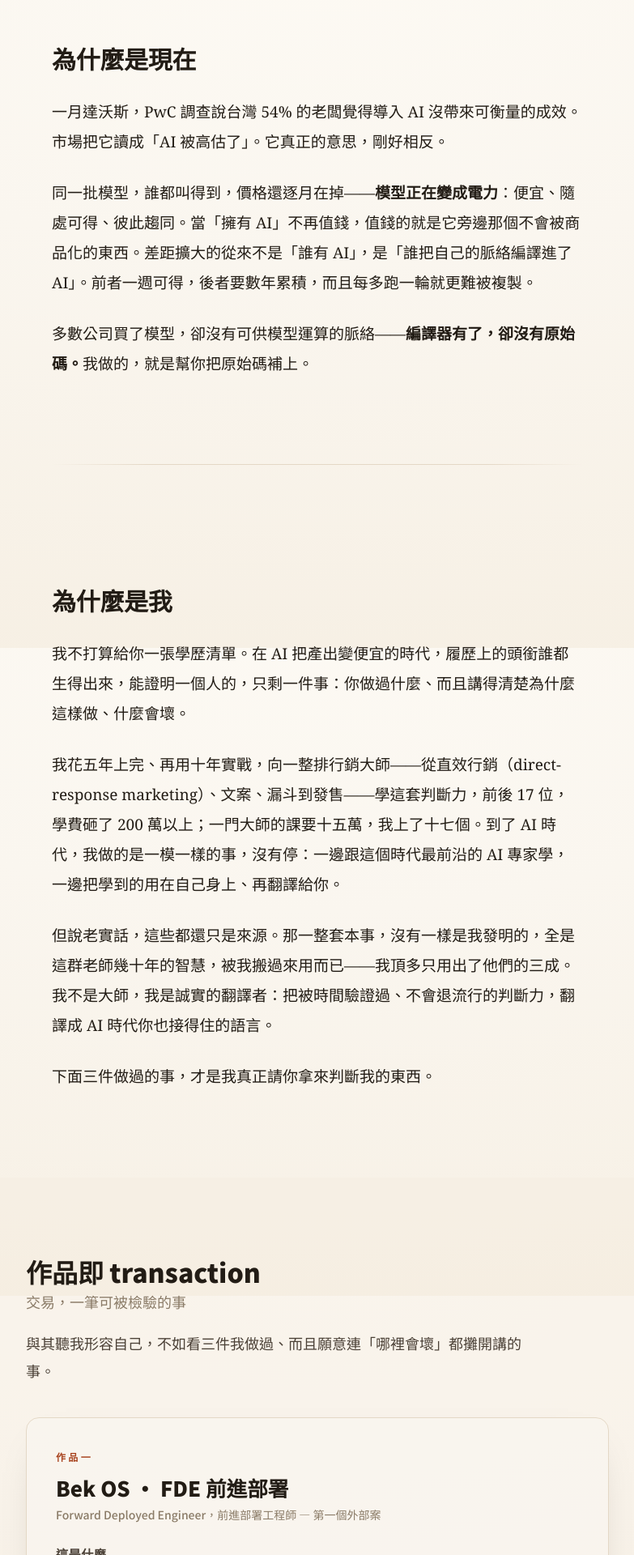
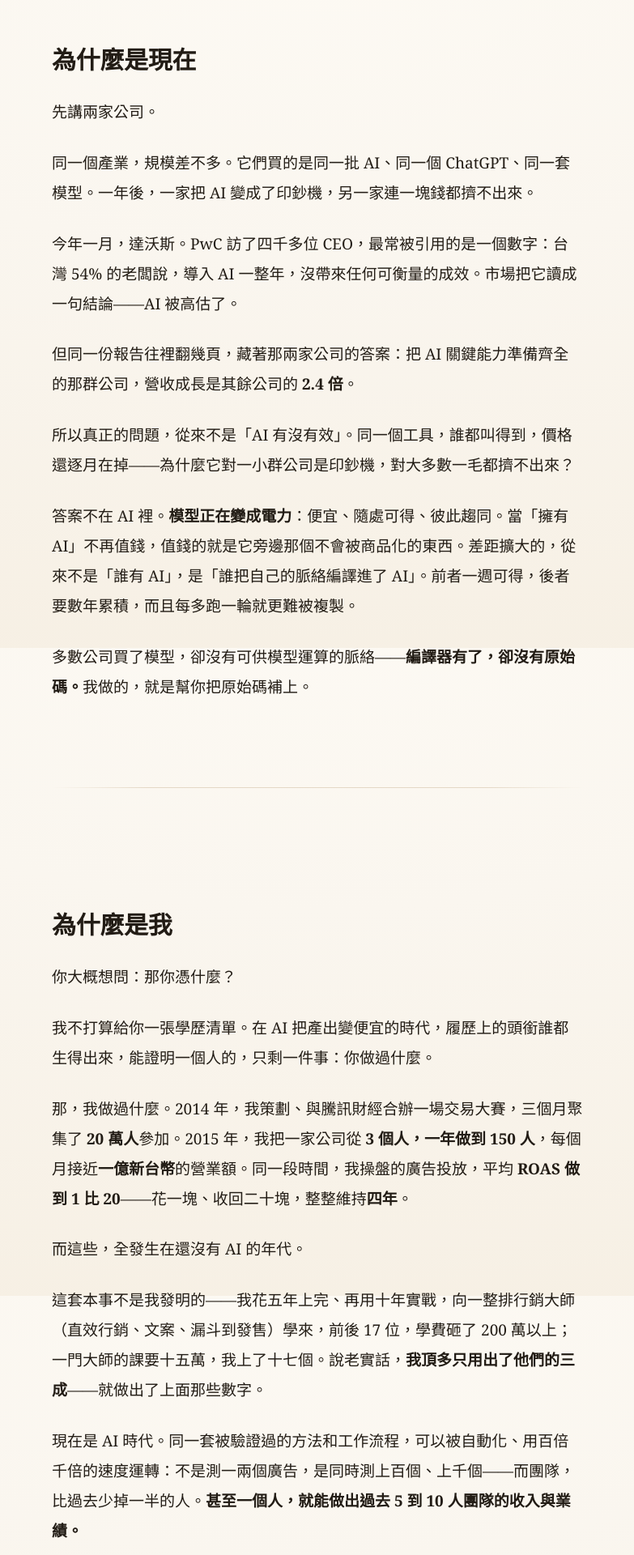
Before and after one commit to andysean99/www-bekhelpme, a Next.js app: page / in a window 1280 px wide. Shown: the part 800-2720 px from the top of the page at 81% size, without its empty margins (248-1031 px from the left). Built offline with nearby package versions, Linux system fonts and the light colour scheme.

Commit message:
copy: 第三版 — 真實戰績/6-14日期/刪什麼會被打/Cal.com/價格錨/使命

```diff
--- a/app/page.tsx
+++ b/app/page.tsx
@@ -55,11 +55,21 @@ export default function Home() {
         <section className="prose-letter py-16 sm:py-20">
           <Reveal>
             <h2>為什麼是現在</h2>
+            <p>先講兩家公司。</p>
             <p>
-              一月達沃斯，PwC 調查說台灣 54% 的老闆覺得導入 AI 沒帶來可衡量的成效。市場把它讀成「AI 被高估了」。它真正的意思，剛好相反。
+              同一個產業，規模差不多。它們買的是同一批 AI、同一個 ChatGPT、同一套模型。一年後，一家把 AI 變成了印鈔機，另一家連一塊錢都擠不出來。
             </p>
             <p>
-              同一批模型，誰都叫得到，價格還逐月在掉——<strong>模型正在變成電力</strong>：便宜、隨處可得、彼此趨同。當「擁有 AI」不再值錢，值錢的就是它旁邊那個不會被商品化的東西。差距擴大的從來不是「誰有 AI」，是「誰把自己的脈絡編譯進了 AI」。前者一週可得，後者要數年累積，而且每多跑一輪就更難被複製。
+              今年一月，達沃斯。PwC 訪了四千多位 CEO，最常被引用的是一個數字：台灣 54% 的老闆說，導入 AI 一整年，沒帶來任何可衡量的成效。市場把它讀成一句結論——AI 被高估了。
+            </p>
+            <p>
+              但同一份報告往裡翻幾頁，藏著那兩家公司的答案：把 AI 關鍵能力準備齊全的那群公司，營收成長是其餘公司的 <strong>2.4 倍</strong>。
+            </p>
+            <p>
+              所以真正的問題，從來不是「AI 有沒有效」。同一個工具，誰都叫得到，價格還逐月在掉——為什麼它對一小群公司是印鈔機，對大多數一毛都擠不出來？
+            </p>
+            <p>
+              答案不在 AI 裡。<strong>模型正在變成電力</strong>：便宜、隨處可得、彼此趨同。當「擁有 AI」不再值錢，值錢的就是它旁邊那個不會被商品化的東西。差距擴大的，從來不是「誰有 AI」，是「誰把自己的脈絡編譯進了 AI」。前者一週可得，後者要數年累積，而且每多跑一輪就更難被複製。
             </p>
             <p>
               多數公司買了模型，卻沒有可供模型運算的脈絡——<strong>編譯器有了，卻沒有原始碼。</strong>我做的，就是幫你把原始碼補上。
@@ -73,16 +83,23 @@ export default function Home() {
         <section className="prose-letter py-16 sm:py-20">
           <Reveal>
             <h2>為什麼是我</h2>
+            <p>你大概想問：那你憑什麼？</p>
             <p>
-              我不打算給你一張學歷清單。在 AI 把產出變便宜的時代，履歷上的頭銜誰都生得出來，能證明一個人的，只剩一件事：你做過什麼、而且講得清楚為什麼這樣做、什麼會壞。
+              我不打算給你一張學歷清單。在 AI 把產出變便宜的時代，履歷上的頭銜誰都生得出來，能證明一個人的，只剩一件事：你做過什麼。
             </p>
             <p>
-              我花五年上完、再用十年實戰，向一整排行銷大師——從直效行銷（direct-response marketing）、文案、漏斗到發售——學這套判斷力，前後 17 位，學費砸了 200 萬以上；一門大師的課要十五萬，我上了十七個。到了 AI 時代，我做的是一模一樣的事，沒有停：一邊跟這個時代最前沿的 AI 專家學，一邊把學到的用在自己身上、再翻譯給你。
+              那，我做過什麼。2014 年，我策劃、與騰訊財經合辦一場交易大賽，三個月聚集了 <strong>20 萬人</strong>參加。2015 年，我把一家公司從 <strong>3 個人，一年做到 150 人</strong>，每個月接近<strong>一億新台幣</strong>的營業額。同一段時間，我操盤的廣告投放，平均 <strong>ROAS 做到 1 比 20</strong>——花一塊、收回二十塊，整整維持<strong>四年</strong>。
+            </p>
+            <p>而這些，全發生在還沒有 AI 的年代。</p>
+            <p>
+              這套本事不是我發明的——我花五年上完、再用十年實戰，向一整排行銷大師（直效行銷、文案、漏斗到發售）學來，前後 17 位，學費砸了 200 萬以上；一門大師的課要十五萬，我上了十七個。說老實話，<strong>我頂多只用出了他們的三成</strong>——就做出了上面那些數字。
             </p>
             <p>
-              但說老實話，這些都還只是來源。那一整套本事，沒有一樣是我發明的，全是這群老師幾十年的智慧，被我搬過來用而已——我頂多只用出了他們的三成。我不是大師，我是誠實的翻譯者：把被時間驗證過、不會退流行的判斷力，翻譯成 AI 時代你也接得住的語言。
+              現在是 AI 時代。同一套被驗證過的方法和工作流程，可以被自動化、用百倍千倍的速度運轉：不是測一兩個廣告，是同時測上百個、上千個——而團隊，比過去少掉一半的人。<strong>甚至一個人，就能做出過去 5 到 10 人團隊的收入與業績。</strong>
             </p>
-            <p>下面三件做過的事，才是我真正請你拿來判斷我的東西。</p>
+            <p>
+              我不是大師，我是誠實的翻譯者：把這套被時間驗證、不會退流行的判斷力，翻譯成 AI 時代你也接得住的語言。空口無憑——下面三件事，才是我真正請你拿來檢驗我的證據。
+            </p>
           </Reveal>
         </section>
       </main>
@@ -121,7 +138,7 @@ export default function Home() {
                     label: "為何這樣做",
                     body: (
                       <>
-                        因為這件事我做過一次，只是換了媒介。我在一家 150 人的電話行銷公司做過管理、培訓、廣告投放、名單轉化與話術流程優化——把單一業務的銷售判斷拆解、標準化成全隊跑得動的流程，<strong>把人均月業績從 45 萬做到 450 萬</strong>，人均產值十倍。這套校準器是同一個動作：把老闆腦中的判斷拆出來，變成新人也接得住的系統。所以我對外賣的是為結果負責的部署，不是賣一套聽不懂的「平台」；也因為我清楚瓶頸在哪，刻意先做判斷校準、不先做花俏的儀表板——中小企業最值錢的判斷，鎖在老闆和少數老兵腦中。
+                        因為這件事我做過一次，只是換了媒介。上面那家公司，我做的就是把一支業務團隊的銷售判斷拆解、標準化成全隊跑得動的流程——讓<strong>人均產值翻了十倍</strong>。這套校準器是同一個動作：把老闆腦中的判斷拆出來，變成新人也接得住的系統。所以我對外賣的是為結果負責的部署，不是賣一套聽不懂的「平台」；也因為我清楚瓶頸在哪，刻意先做判斷校準、不先做花俏的儀表板——中小企業最值錢的判斷，鎖在老闆和少數老兵腦中。
                       </>
                     ),
                   },
@@ -173,13 +190,10 @@ export default function Home() {
                     label: "為何這樣做",
                     body: (
                       <>
-                        因為這套東西不是我發明的，也不是我憑空想的——兩邊我都站。一邊，我花五年上完、再用十年實戰，向
-                        17
-                        位大師學行銷的判斷力（直效行銷、文案、漏斗到發售），學費砸了 200
-                        萬以上；一門大師的課要十五萬，我上了十七個。另一邊，我不是只會轉述：這套漏斗與名單的本事，我自己拿真錢驗過——<strong>操盤每月 1,200 萬的廣告預算，做到 20 倍的廣告投報</strong>（ROAS，廣告投資報酬率）：花一塊收回二十塊。所以這四天你拿到的，是大師扛原理、我的投放履歷扛「它真的會把陌生流量變成成交」、再用
-                        AI
-                        把整套翻譯成你現在跑得起來的步驟。市面上多數 AI
-                        課教工具，工具幾個月就過期；我教的是被驗過幾十年、再被我親手用真錢驗過一次的判斷力。
+                        因為這套方法不是新的，也不是只有我用得動。早在 2007 到 2012
+                        年，它就成就了一批老闆——其中有人做到月入百萬、月入千萬。四天課，是把這套被十幾年驗證過的成交邏輯，翻譯成
+                        AI 時代你今天就能跑的版本。市面上多數 AI
+                        課教工具，工具幾個月就過期；這套判斷力，被驗過幾十年。
                       </>
                     ),
                   },
@@ -195,8 +209,7 @@ export default function Home() {
                     label: "我學到什麼",
                     body: (
                       <>
-                        （首梯 2026 年 7
-                        月才開課，帶課心得待累積。先放開課前的設計判斷：）我把它設計成四天走完一條完整的線、而不是拆成零散技巧，是因為我自己踩過——學了一堆單點技巧卻接不起來，等於沒學。無限次複訓也是刻意的：這套東西第一次聽懂、和真的做出來，中間隔著好幾次回來重看，我把那幾次也算進這堂課裡。
+                        我把它設計成四天走完一條完整的線、而不是拆成零散技巧，是因為我自己踩過——學了一堆單點技巧卻接不起來，等於沒學。無限次複訓也是刻意的：這套東西第一次聽懂、和真的做出來，中間隔著好幾次回來重看，我把那幾次也算進這堂課裡。
                       </>
                     ),
                   },
@@ -204,7 +217,9 @@ export default function Home() {
                     label: "成效",
                     body: (
                       <>
-                        首梯進行中，學員成果待累積，量到再補。見證目前來自真實上過課的早期學員，不誇大為已結算的成果。
+                        四天 AI 創業課首梯 2026 年 6 月 14
+                        日開課、已在進行，下一梯 7
+                        月；學員的完整成果還在結算中。下面的見證，來自真實上過課的早期學員，不誇大為已驗證數字。
                       </>
                     ),
                   },
@@ -241,20 +256,7 @@ export default function Home() {
                       <>
                         我刻意不從「AI
                         很強、快用這些工具」開始，而是從一個大家都讀過、而且讀錯的數字翻起——因為要說服一個老闆，攻擊他沒看過的新東西沒用，鬆動他自以為懂的舊結論才有用。我也刻意不靠單一來源：PwC、MIT、McKinsey
-                        三份各自獨立的數據疊起來，論點才不是我一個人的嘴。再搬兩段歷史（1890
-                        年代工廠電氣化、Solow 的生產力悖論，Solow productivity
-                        paradox）和一家台灣公司（大江生醫的「生物挖礦」），是要讓讀者沒辦法說「那是矽谷的事」。最後我選擇把文章收在一句不舒服的話上——這道鴻溝幾乎完全是你自己造成的——而不是收在一句好賣的口號上。
-                      </>
-                    ),
-                  },
-                  {
-                    label: "什麼會被打",
-                    body: (
-                      <>
-                        這篇最容易被打的地方我自己清楚。第一，「上一次鴻溝花二十年、這次只剩三年」是推測不是事實，窗口可能更慢；萬一模型強到脈絡（context，公司專屬的判斷與數據）不再重要，整個「差距擴大」的論點就會鬆。第二，AI
-                        準備齊全的公司營收成長 2.4 倍，是相關不是因果（correlation, not
-                        causation）——那群公司本來可能就經營得比較好。第三，大江是單一個案，會有倖存者偏誤（survivorship
-                        bias，只看到活下來的那家）。第四，「卡在老闆」這句話夠重，重到可能讓讀者覺得被指責。這些我不會假裝不存在。
+                        三份各自獨立的數據疊起來，論點才不是我一個人的嘴。再搬兩段歷史（工廠電氣化、生產力悖論）和一家台灣公司（大江生醫的「生物挖礦」），是要讓讀者沒辦法說「那是矽谷的事」。
                       </>
                     ),
                   },
@@ -263,7 +265,7 @@ export default function Home() {
                     body: (
                       <>
                         寫這篇逼我把兩件常被混在一起的事切開：「導入 AI」和「把你的脈絡編譯進
-                        AI」。前者一週可得、是商品；後者要數年累積、是複利。切開的那一刻我才看清，我做的東西就站在這條線上——而文章結尾那句最不舒服的話，其實正是它的賣點：既然差距是自己造成的、就在你自己手上，它就是可以被處理的。寫完這篇，我才真正把自己產品存在的理由講準。
+                        AI」。前者一週可得、是商品；後者要數年累積、是複利。切開的那一刻我才看清，我做的東西就站在這條線上——也才真正把自己產品存在的理由講準。
                       </>
                     ),
                   },
@@ -285,13 +287,13 @@ export default function Home() {
           <Reveal>
             <h2>從一個人的判斷，到一套系統</h2>
             <p>
-              你大概注意到了：上面三件事，是同一個動作的三種樣子——把判斷拆出來、講清楚、編譯成別人接得住的東西。
+              你大概注意到了：上面這些事，是同一個動作的不同樣子——把判斷拆出來、講清楚、編譯成別人接得住的東西。
             </p>
             <p>
               這也是 Bek OS（公司操作系統）在做的事。它把老闆的決策標準、關鍵人的防錯智慧、公司的流程與紅線，編譯成 AI 與人都讀得懂、查得到、會隨公司演化的經營脈絡——而且每條進系統的知識都要過晉升閘門（Promotion Gate，先過濾才入庫），治理優先（governance-first），寧可少、不要髒。
             </p>
             <p>
-              搶一個會用 AI 又懂業務的人是最慢的解，因為你只是把瓶頸從老闆換到他。真正可控的路，是把判斷力外包成一套系統。<strong>你的公司，也能這樣做。</strong>
+              你可能想：那我直接請一個會用 AI 又懂業務的人就好？——那是最慢的解。你只是把瓶頸從老闆換到他一個人身上。真正可控的路，是把判斷力外包成一套系統。
             </p>
           </Reveal>
         </section>
@@ -307,6 +309,17 @@ export default function Home() {
                 由輕到重
               </span>
             </h2>
+          </Reveal>
+
+          <Reveal>
+            <div className="mt-6 max-w-[42rem] space-y-4 text-[1.0625rem] leading-[1.9] text-ink-soft sm:text-[1.125rem]">
+              <p>
+                我的目標很具體：<strong className="text-ink">協助 100 位老闆，用 AI 把收入做到三倍以上</strong>，成為這一波 AI 紅利的先行者。
+              </p>
+              <p>
+                因為先動手的人，會先把脈絡的雪球滾起來；雪球一旦滾動，動能會自己把他和同行的距離越拉越開。先行者的優勢，從來不是「先有 AI」——是<strong className="text-ink">先把自己編譯進 AI</strong>。你可以是這 100 個裡的一個。
+              </p>
+            </div>
           </Reveal>
 
           <div className="mt-10 space-y-6">
@@ -342,7 +355,7 @@ export default function Home() {
                     半天工作坊
                   </h3>
                   <span className="font-sans text-sm font-bold text-accent">
-                    NT$4,800
+                    NT$5,000
                     <span className="ml-2 font-normal text-ink-faint">
                       （原價 NT$12,000，同公司二位同行）
                     </span>
@@ -389,6 +402,7 @@ export default function Home() {
                   </span>
                 </div>
                 <p className="mt-3 text-[1.0625rem] leading-[1.85] text-ink-soft">
+                  <strong className="text-ink">再過一兩期，價格會往上調到 10 萬、15 萬、30 萬——現在進場，是最低的一梯。</strong>{" "}
                   詳情在{" "}
                   <a
                     href="https://4days.bekhelpme.com"
```
